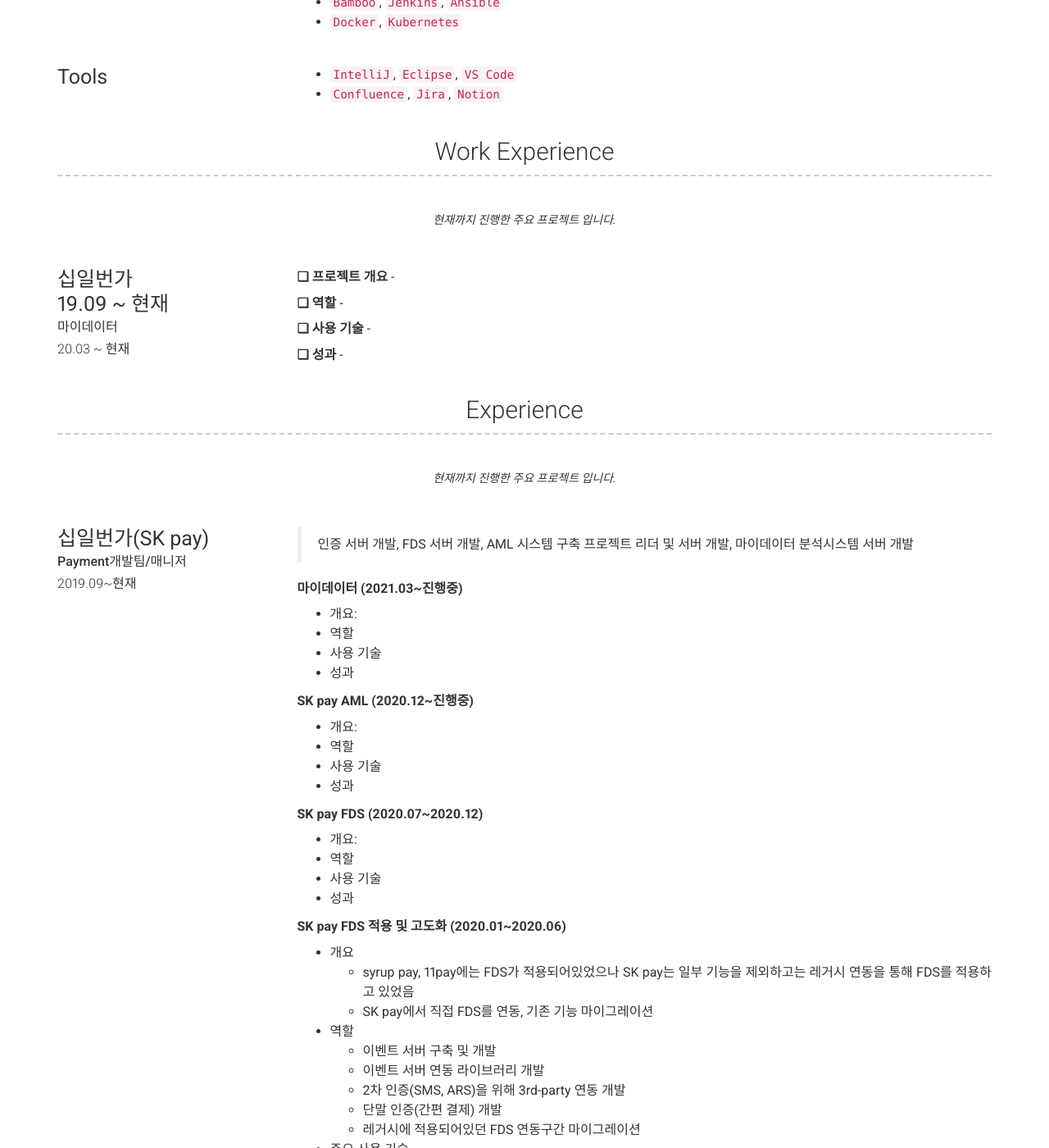
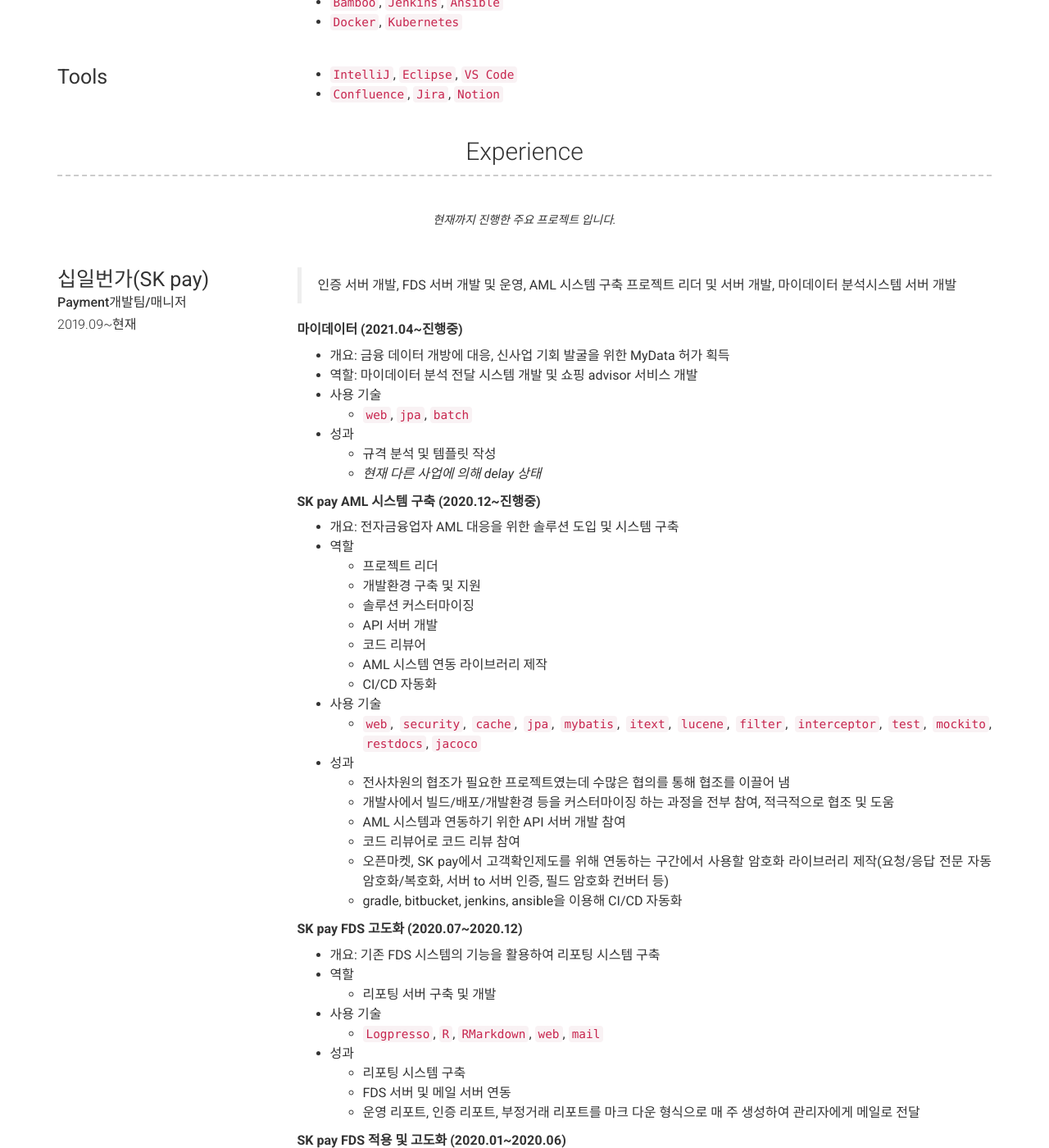
Before and after one commit to lcalmsky/resume, a Jekyll site: the page built from index.md, in a window 1280 px wide and 1400 px high, scrolled down 1233 px. Shown: the whole window at 82% size. Built offline with Jekyll 4.4.1, drawn with Linux system fonts in a browser that asks for light colours; nearby versions of some CDN libraries; some of the changed text lies outside the part shown.

Commit message:
Update portfolio

```diff
--- a/_config.yml
+++ b/_config.yml
@@ -109,28 +109,6 @@
         description: |
           - `IntelliJ`, `Eclipse`, `VS Code`
           - `Confluence`, `Jira`, `Notion`
-  - title: Work Experience
-    layout: list
-    content:
-      - layout: top-middle
-        quote: >
-          현재까지 진행한 주요 프로젝트 입니다.
-      - layout: left
-        title: 십일번가<br />19.09 ~ 현재
-        sub_title: 마이데이터
-        caption: 20.03 ~ 현재
-        description: |
-          <strong>❏ 프로젝트 개요</strong>
-            -
-
-          <strong>❏ 역할</strong>
-            -
-
-          <strong>❏ 사용 기술</strong>
-            -
-
-          <strong>❏ 성과</strong>
-            -
   - title: Experience
     layout: list
     content:
@@ -142,25 +120,47 @@
         sub_title: Payment개발팀/매니저
         caption: 2019.09~현재
         description: |
-          > 인증 서버 개발, FDS 서버 개발, AML 시스템 구축 프로젝트 리더 및 서버 개발, 마이데이터 분석시스템 서버 개발
+          > 인증 서버 개발, FDS 서버 개발 및 운영, AML 시스템 구축 프로젝트 리더 및 서버 개발, 마이데이터 분석시스템 서버 개발
 
-          <strong>마이데이터 (2021.03~진행중)</strong>
-          * 개요:
+          <strong>마이데이터 (2021.04~진행중)</strong>
+          * 개요: 금융 데이터 개방에 대응, 신사업 기회 발굴을 위한 MyData 허가 획득
+          * 역할: 마이데이터 분석 전달 시스템 개발 및 쇼핑 advisor 서비스 개발
+          * 사용 기술
+            * `web`, `jpa`, `batch`
+          * 성과
+            * 규격 분석 및 템플릿 작성
+            * <i>현재 다른 사업에 의해 delay 상태</i>
+
+          <strong>SK pay AML 시스템 구축 (2020.12~진행중)</strong>
+          * 개요: 전자금융업자 AML 대응을 위한 솔루션 도입 및 시스템 구축
           * 역할
+            * 프로젝트 리더
+            * 개발환경 구축 및 지원
+            * 솔루션 커스터마이징
+            * API 서버 개발
+            * 코드 리뷰어
+            * AML 시스템 연동 라이브러리 제작
+            * CI/CD 자동화
           * 사용 기술
+            * `web`, `security`, `cache`, `jpa`, `mybatis`, `itext`, `lucene`, `filter`, `interceptor`, `test`, `mockito`, `restdocs`, `jacoco`
           * 성과
+            * 전사차원의 협조가 필요한 프로젝트였는데 수많은 협의를 통해 협조를 이끌어 냄
+            * 개발사에서 빌드/배포/개발환경 등을 커스터마이징 하는 과정을 전부 참여, 적극적으로 협조 및 도움
+            * AML 시스템과 연동하기 위한 API 서버 개발 참여
+            * 코드 리뷰어로 코드 리뷰 참여
+            * 오픈마켓, SK pay에서 고객확인제도를 위해 연동하는 구간에서 사용할 암호화 라이브러리 제작(요청/응답 전문 자동 암호화/복호화, 서버 to 서버 인증, 필드 암호화 컨버터 등)
+            * gradle, bitbucket, jenkins, ansible을 이용해 CI/CD 자동화
 
-          <strong>SK pay AML (2020.12~진행중)</strong>
-          * 개요:
+          <strong>SK pay FDS 고도화 (2020.07~2020.12)</strong>
+          * 개요: 기존 FDS 시스템의 기능을 활용하여 리포팅 시스템 구축
           * 역할
+            * 리포팅 서버 구축 및 개발
           * 사용 기술
+            * `Logpresso`, `R`, `RMarkdown`, `web`, `mail`
           * 성과
-
-          <strong>SK pay FDS (2020.07~2020.12)</strong>
-          * 개요:
-          * 역할
-          * 사용 기술
-          * 성과
+            * 리포팅 시스템 구축
+            * FDS 서버 및 메일 서버 연동
+            * 운영 리포트, 인증 리포트, 부정거래 리포트를 마크 다운 형식으로 매 주 생성하여 관리자에게 메일로 전달
 
           <strong>SK pay FDS 적용 및 고도화 (2020.01~2020.06)</strong>
           * 개요
@@ -208,15 +208,18 @@
         caption: 2014.03~2017.04
         description: |
           * U+ HomeIoT 플랫폼 서버 개발 및 자체 플랫폼 구축
+  - title: Education
+    layout: list
+    content:
+      - layout:
   - title: Resource
     layout: list
     content:
       - layout: left
         title: 개인 블로그
-        sub_title: https://jaime-note.tistory.com
+        sub_title: <a href="https://jaime-note.tistory.com">https://jaime-note.tistory.com</a>
         description: |
           * 업무 중 추가로 공부가 필요한 주제를 발견했을 때 기록하기 위해 사용
-          * 작년 결혼 및 이사 준비, 회사 업무 등으로 바빠진 이후로 거의 포스팅하지 못하고 있음
 
 #footer_show_references: true
 
```
